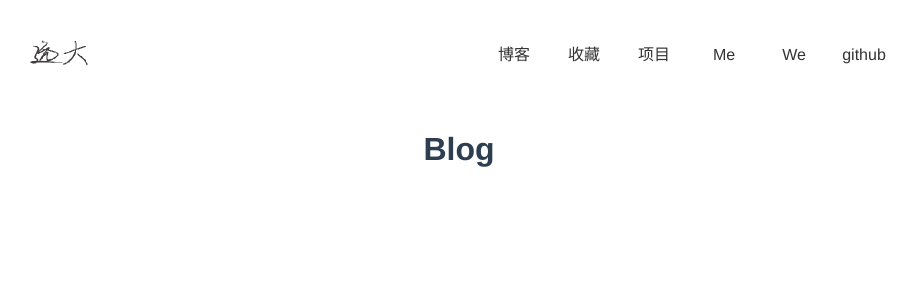
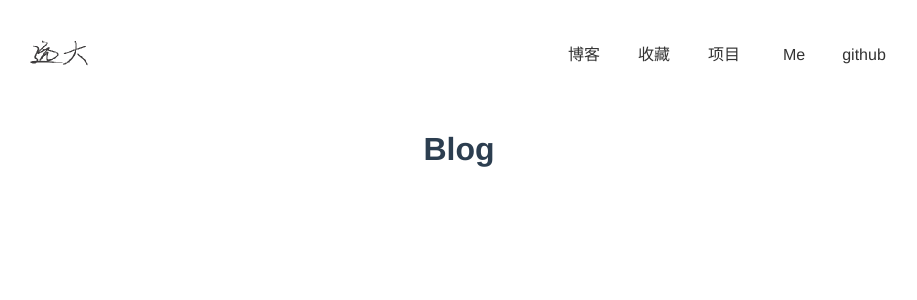
Before and after one commit to XiaoYuanda/Studio, a Vue app in the folder studio/: page / in a window 1280 px wide. Shown: the top 300 px of the page, without its empty margins (181-1098 px from the left). Built offline with nearby package versions, Linux system fonts and the light colour scheme.

Commit message:
编写个人介绍页的组件头像信息部分

```diff
--- /dev/null
+++ b/package.json
@@ -0,0 +1,5 @@
+{
+  "dependencies": {
+    "vue-router": "^4.1.6"
+  }
+}
--- a/studio/src/App.vue
+++ b/studio/src/App.vue
@@ -26,4 +26,9 @@ export default {
 body {
   margin: 0;
 }
+li {
+  display: inline;
+  list-style: none;
+  overflow: hidden;
+}
 </style>
--- a/studio/src/components/Home/HomeNavBar.vue
+++ b/studio/src/components/Home/HomeNavBar.vue
@@ -1,3 +1,7 @@
+<!--
+  这是一个简易的顶部导航栏组件，主要是在App页面上使用
+  组件名称，HomeNavBar
+-->
 <template>
   <div id="navbar">
     <router-link to="/">
@@ -15,9 +19,6 @@
       </li>
       <li>
         <router-link to="/about">Me</router-link>
-      </li>
-      <li>
-        <router-link to="/about">We</router-link>
       </li>
       <li>
         <a href="https://github.com/XiaoYuanda">
@@ -42,7 +43,6 @@ export default {
 
 <style scoped>
 #navbar {
-  /* background-color: #eeeeee; */
   overflow: hidden;
   height: 50px;
   padding: 30px 200px;
@@ -56,9 +56,7 @@ export default {
   padding: 0;
   margin: 0;
 }
-#navbar ul li {
-  display: inline;
-}
+
 #navbar img:hover{
   border-radius: 5px;
 }
@@ -67,18 +65,12 @@ ul li a {
   height: 40px;
   width: 70px;
   line-height: 40px;
-  /* background-color: gray; */
   color: #333;
   text-decoration: none;
 }
 #navbar a:hover{
   border-radius: 5px;
-  background-color: #eee;
 
-}
-ul li {
-  list-style: none;
-  overflow: hidden;
 }
 ul {
   display: flex;
--- /dev/null
+++ b/studio/src/components/about/DescribeMe.vue
@@ -0,0 +1,21 @@
+
+<template>
+  <div>
+    <p>
+
+    </p>
+  </div>
+</template>
+
+<script>
+export default {
+  name: 'DescribeMe'
+}
+</script>
+
+<style scoped>
+div {
+  padding: 25px;
+  text-align:left;
+}
+</style>
```
Also changed, not shown: 2 other files (tests, documents, lock files or other folders).
